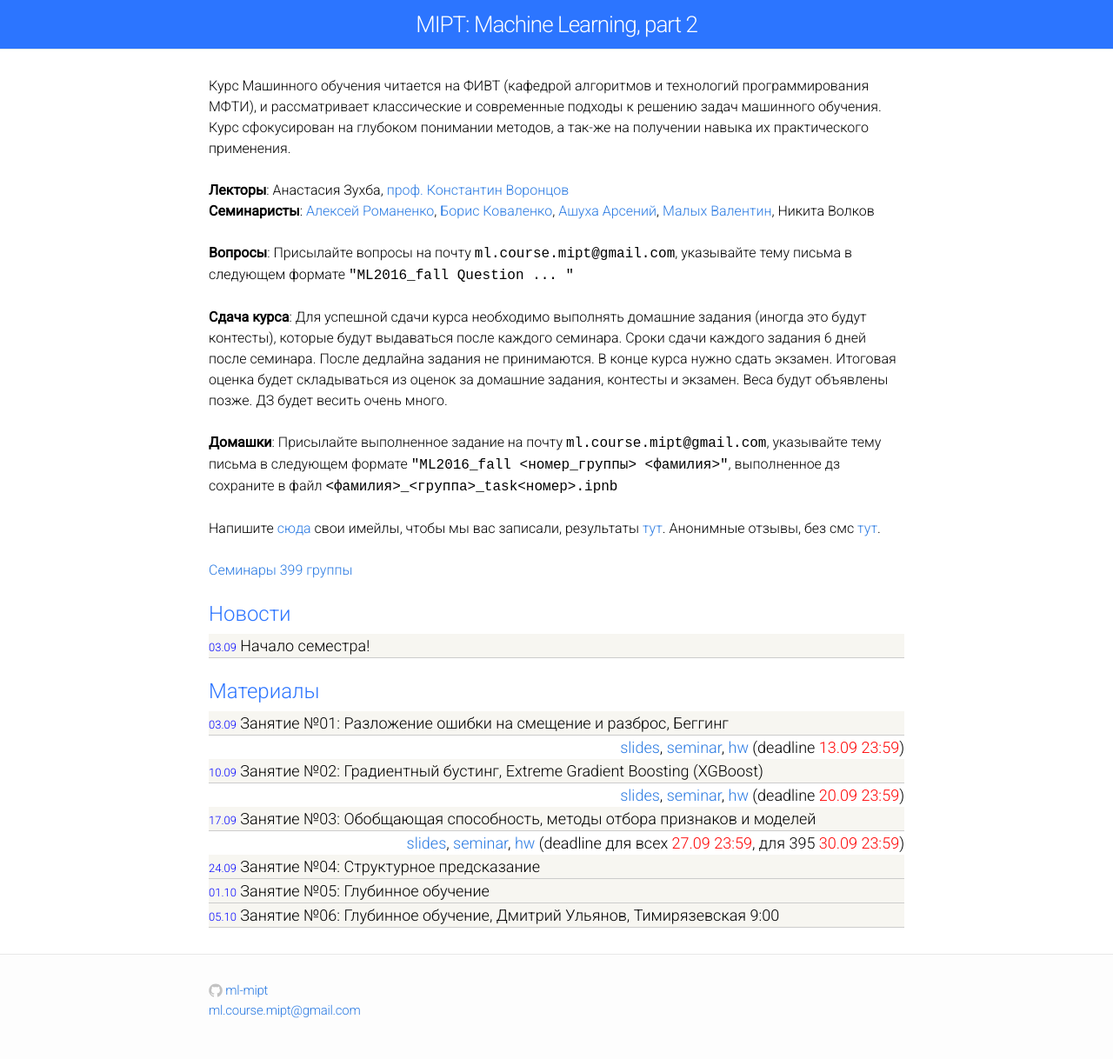
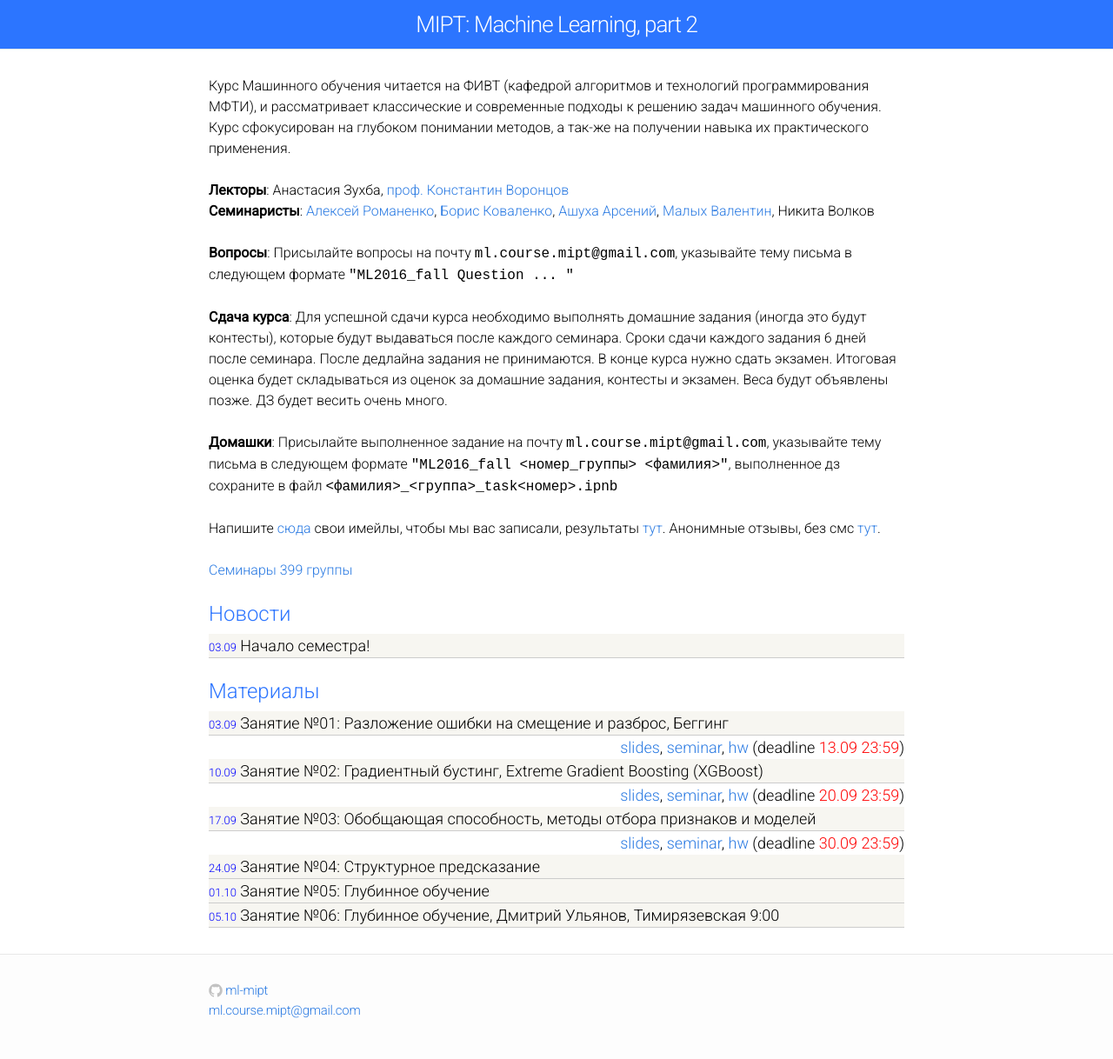
Before and after one commit to ml-mipt/old-ml-mipt.github.io, a Jekyll site: the page built from index.html, in a window 1280 px wide. Shown: the whole page at 87% size. Built offline with Jekyll 4.4.1, drawn with Linux system fonts in a browser that asks for light colours.

Commit message:
deadlines

```diff
--- a/index.html
+++ b/index.html
@@ -65,7 +65,7 @@ layout: default
         <a href="https://github.com/ml-mipt/ml-mipt-part2/blob/master/lectures/lec3-ModelSelection.pdf">slides</a>,
         <a href="https://github.com/ml-mipt/ml-mipt-part2/blob/master/seminars/sem03_model_selection/seminar3.ipynb">seminar</a>,
         <a href="https://github.com/ml-mipt/ml-mipt-part2/blob/master/home_works/hw03_model_selection/task3.ipynb">hw</a>
-        (deadline для всех <font color="red">27.09 23:59</font>, для 395 <font color="red">30.09 23:59</font>)
+        (deadline <font color="red">30.09 23:59</font>)
     </div>
 
     <div class="materials-item">
```
